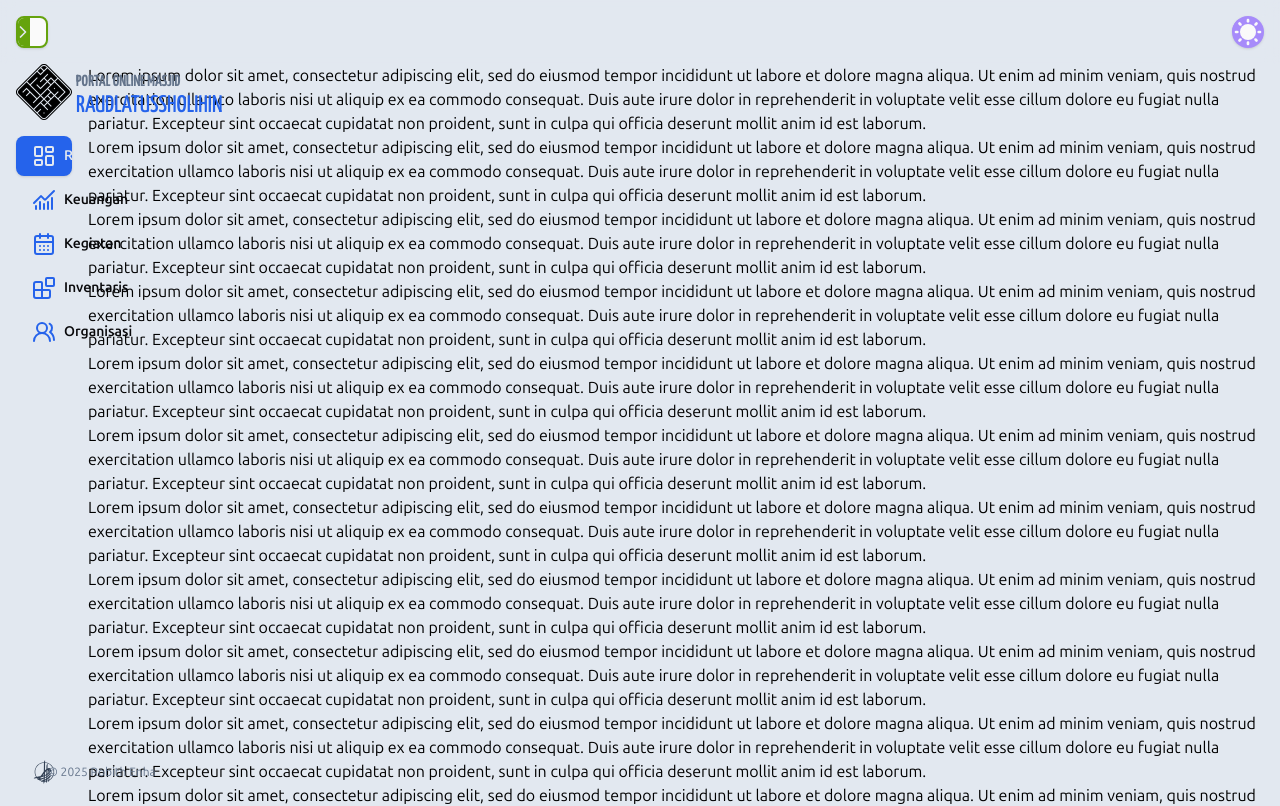
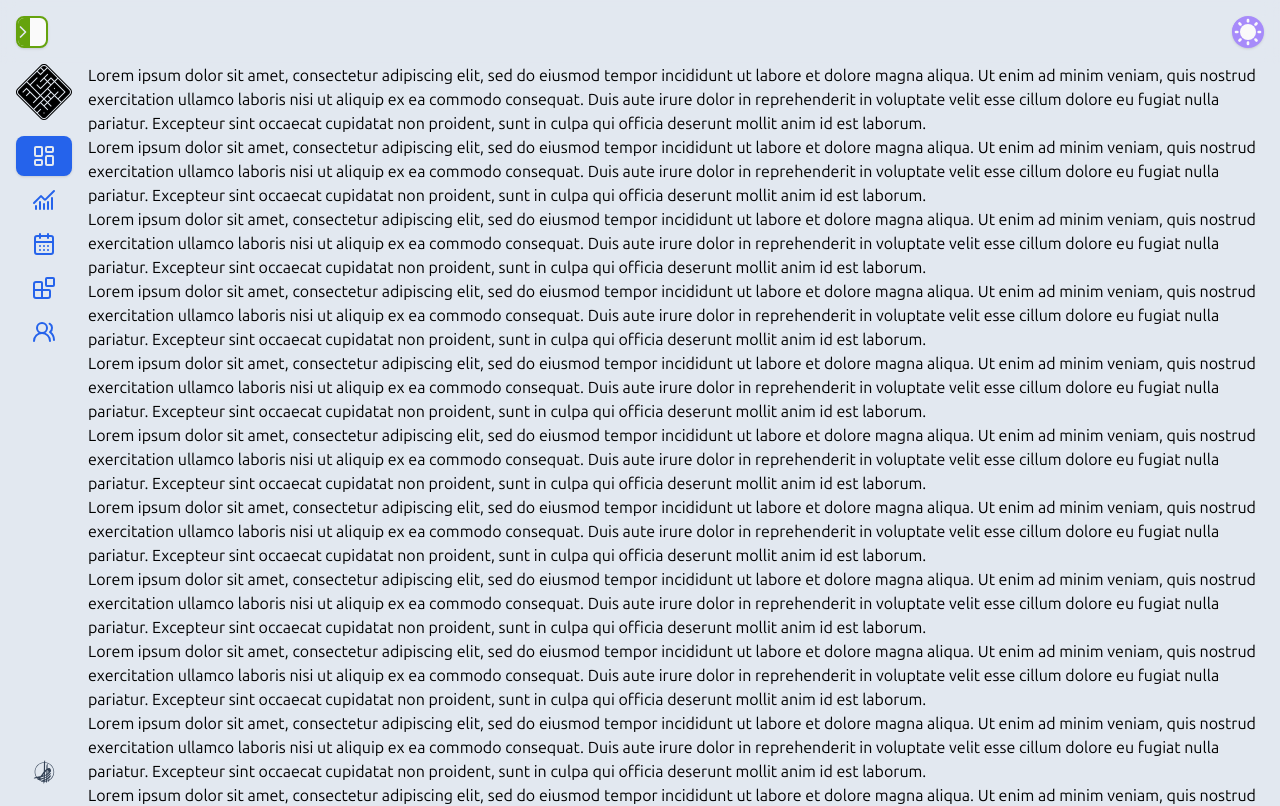
Before and after one commit to aquilaibrahimovic/platform-masjid, a Next.js app: page / in a window 1280 px wide. Shown: the top 806 px of the page. Built offline with nearby package versions, Linux system fonts and the light colour scheme; a web font is replaced by a local one.

Commit message:
sidebar toggle done

```diff
--- a/src/components/Sidebar.tsx
+++ b/src/components/Sidebar.tsx
@@ -5,10 +5,12 @@ import { MENU_ITEMS, logoText } from "@/lib/constants";
 import { useTheme } from "next-themes";
 import { motion } from "motion/react";
 import Link from "next/link";
+import { useSidebar } from "@/components/LayoutWrapper";
 
 export default function Sidebar() {
   const pathname = usePathname();
   const { resolvedTheme } = useTheme();
+  const { isCompact } = useSidebar();
 
   return (
     <div className="flex flex-col justify-between h-full bg-background1 px-4 pb-4 gap-4">
@@ -34,9 +36,14 @@ export default function Sidebar() {
             <use href="/images/sprites.svg#logo-masjid" />
           </motion.svg>
         </div>
-        <div
-          className="absolute left-15 top-[6px] w-39 h-14 flex flex-col justify-center"
+        <motion.div
+          className="absolute top-[6px] w-39 h-14 flex flex-col justify-center"
           style={{ lineHeight: 1 }}
+          animate={{
+            opacity: isCompact ? 0 : 1,
+            left: isCompact ? 44 : 60, // 60 = original left-15 (15 * 4px), 44 = 60 - 16
+          }}
+          transition={{ duration: 0.2, ease: "easeInOut" }}
         >
           <div className="font-special text-md font-bold text-text3">
             {logoText.line1}
@@ -44,7 +51,7 @@ export default function Sidebar() {
           <div className="font-special text-2xl font-medium text-accent1b">
             {logoText.line2}
           </div>
-        </div>
+        </motion.div>
       </div>
 
       {/* Part 2: Menu */}
@@ -76,14 +83,19 @@ export default function Sidebar() {
               />
 
               {/* Label (desktop only) */}
-              <div
-                className={`sm:absolute sm:left-12 sm:top-1/2 sm:-translate-y-1/2 sm:ml-0 sm:opacity-100
-               text-sm font-semibold hidden sm:block ${
-                 isActive ? "text-background1" : "text-text1"
-               }`}
+              <motion.div
+                className={`sm:absolute sm:top-1/2 sm:-translate-y-1/2 sm:ml-0
+    text-sm font-semibold hidden sm:block ${
+      isActive ? "text-background1" : "text-text1"
+    }`}
+                animate={{
+                  opacity: isCompact ? 0 : 1,
+                  left: isCompact ? 32 : 48, // 48 = original left-12 (12 * 4), 32 = 48 - 16
+                }}
+                transition={{ duration: 0.2, ease: "easeInOut" }}
               >
                 {label}
-              </div>
+              </motion.div>
             </Link>
           );
         })}
@@ -102,9 +114,16 @@ export default function Sidebar() {
             <use href="/images/sprites.svg#logo-robith" />
           </svg>
         </div>
-        <div className="absolute left-8 text-xs text-text3 w-46">
+        <motion.div
+          className="absolute text-xs text-text3 w-28"
+          animate={{
+            opacity: isCompact ? 0 : 1,
+            left: isCompact ? 26 : 42, // 32 = original left-8 (8 * 4), 16 = 32 - 16
+          }}
+          transition={{ duration: 0.2, ease: "easeInOut" }}
+        >
           © 2025 Robith Enha
-        </div>
+        </motion.div>
       </div>
     </div>
   );
```
